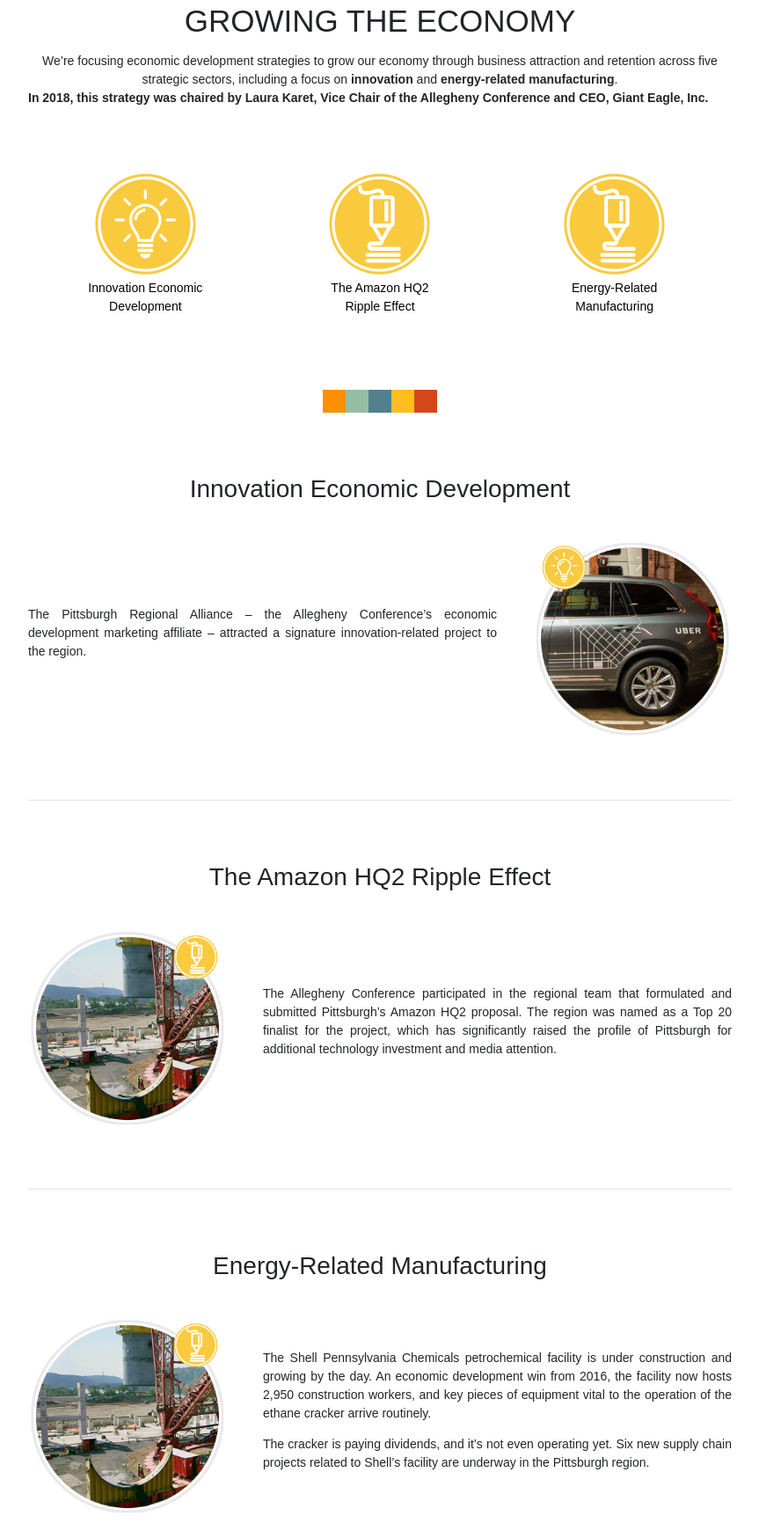
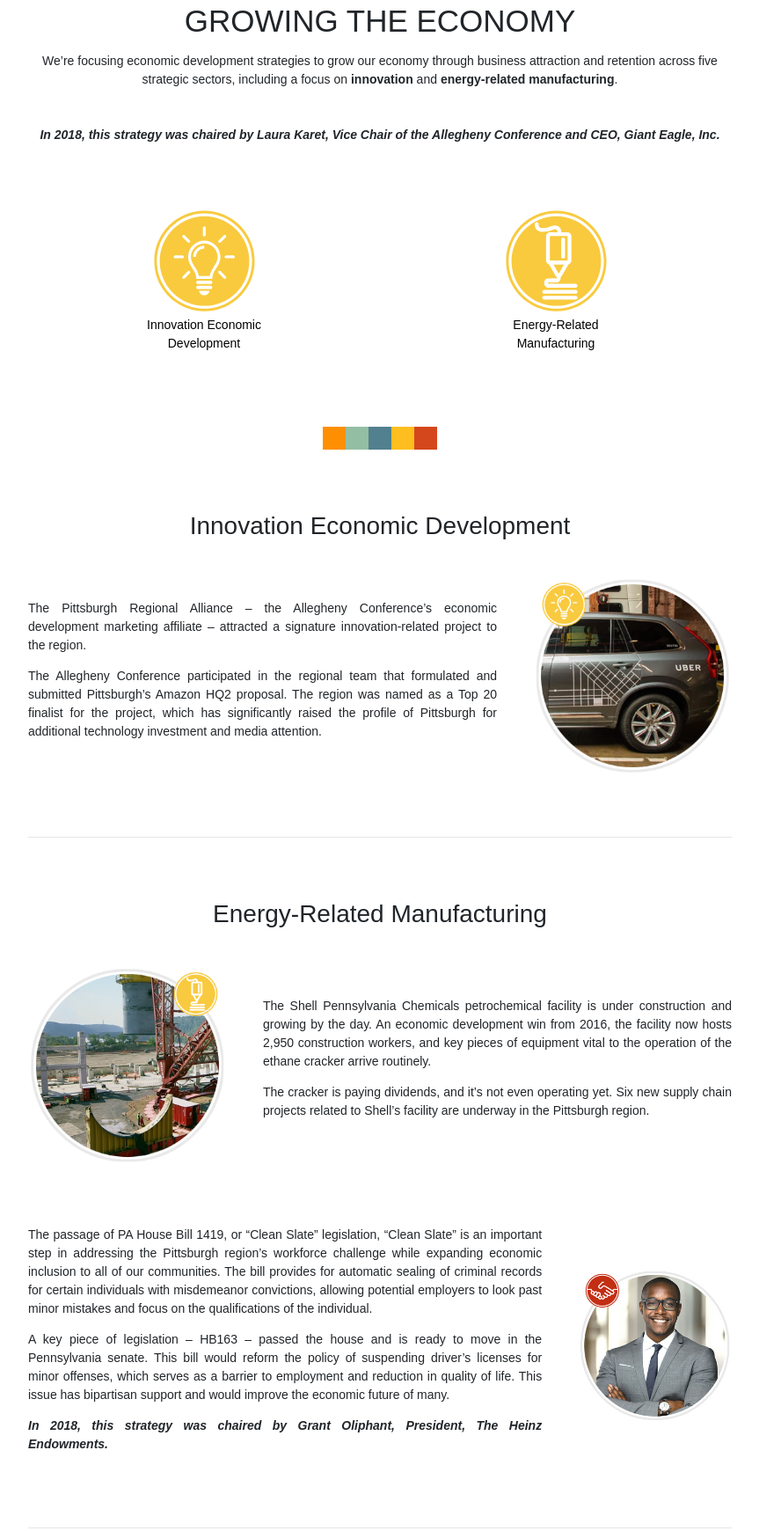
Before and after one commit to mknee123/annualmeeting2018, a website: page web/growing-economy.html in a window 1280 px wide. Shown: the part 420-2160 px from the top of the page at 88% size, without its empty margins (208-1071 px from the left). Drawn offline with nearby package versions, Linux system fonts and the light colour scheme; a web font is replaced by a local one.

Commit message:
Added images for Improving Competitiveness page and applied content

```diff
--- a/src/css/style.css
+++ b/src/css/style.css
@@ -20,6 +20,12 @@
 }
 p {
   text-align: justify;
+}
+strong {
+  font-weight: bold;
+}
+em {
+  font-style: italic;
 }
 img {
   display: block;
--- a/web/growing-economy.html
+++ b/web/growing-economy.html
@@ -99,16 +99,14 @@
         <h1 class="text-upper thin-margin-bottom">Growing the Economy</h1>
 
         <p class="entry-content">We’re focusing economic development strategies to grow our economy through business attraction and retention across five strategic sectors, including a focus on <strong>innovation</strong> and <strong>energy-related manufacturing</strong>.</p>
-        <p><em><strong>In 2018, this strategy was chaired by Laura Karet, Vice Chair of the Allegheny Conference and CEO, Giant Eagle, Inc.</strong></em></p>
+        <p class="margin-top text-center"><em><strong>In 2018, this strategy was chaired by Laura Karet, Vice Chair of the Allegheny Conference and CEO, Giant Eagle, Inc.</strong></em></p>
       </div><!--close of entry-content-->
       <!-- icons of innovation Economy and Energy & Petrochemical Manufacturing -->
       <div class="flex-wrapper-icons medium-margin-top medium-margin-bottom">
         <div class="icon">
           <a href="#innovation-economy"><img src="dist/img/Icon_InnovationEconomy.svg" alt="icon for Innovation Economy" />Innovation Economic<br/> Development</a>
         </div>
-        <div class="icon">
-          <a href="#energy-petro-manu"><img src="dist/img/Icon_EnergyPetroManu.svg" alt="icon for Energy & Petrochemical Manufacturing" />The Amazon HQ2<br/> Ripple Effect</a>
-        </div>
+
         <div class="icon">
           <a href="#energy-petro-manu"><img src="dist/img/Icon_EnergyPetroManu.svg" alt="icon for Energy & Petrochemical Manufacturing" />Energy-Related<br/> Manufacturing</a>
         </div>
@@ -120,26 +118,20 @@
       <h2 class="medium-margin-top margin-bottom text-center">Innovation Economic Development</h2>
       <div class="medium-margin-bottom">
         <div class="flex-wrapper-content-reverse">
-          <p>The Pittsburgh Regional Alliance – the Allegheny Conference’s economic development marketing affiliate – attracted a signature innovation-related project to the region.  </p>
+          <div>
+            <p>The Pittsburgh Regional Alliance – the Allegheny Conference’s economic development marketing affiliate – attracted a signature innovation-related project to the region.  </p>
+            <p>The Allegheny Conference participated in the regional team that formulated and submitted Pittsburgh’s Amazon HQ2 proposal. The region was named as a Top 20 finalist for the project, which has significantly raised the profile of Pittsburgh for additional technology investment and media attention. </p>
+          </div>
           <img class="circle-graphic margin-left" src="dist/img/ieGraphic.png" alt="graphic for innovation economy" />
         </div>
       </div>
       <hr>
-      <!--The Amazon HQ2 Ripple Effect -->
-      <span id="energy-petro-manu"></span>
-      <h2 class="medium-margin-top margin-bottom text-center">The Amazon HQ2 Ripple Effect</h2>
-      <div class="medium-margin-bottom">
-        <div class="flex-wrapper-content">
-          <img class="circle-graphic margin-right" src="dist/img/epmGraphic.png" alt="graphic for Energy & Petrochemical Manufacturing" />
-          <p>The Allegheny Conference participated in the regional team that formulated and submitted Pittsburgh’s Amazon HQ2 proposal. The region was named as a Top 20 finalist for the project, which has significantly raised the profile of Pittsburgh for additional technology investment and media attention. </p>
-        </div>
-      </div>
-      <hr>
+
       <!--Energy Related Manufacturing -->
       <span id="energy-petro-manu"></span>
       <h2 class="medium-margin-top margin-bottom text-center">Energy-Related Manufacturing</h2>
       <div class="medium-margin-bottom">
-        <div class="flex-wrapper-content-reverse">
+        <div class="flex-wrapper-content">
           <img class="circle-graphic margin-right" src="dist/img/epmGraphic.png" alt="graphic for Energy & Petrochemical Manufacturing" />
           <div>
             <p>The Shell Pennsylvania Chemicals petrochemical facility is under construction and growing by the day. An economic development win from 2016, the facility now hosts 2,950 construction workers, and key pieces of equipment vital to the operation of the ethane cracker arrive routinely.</p>
@@ -147,6 +139,18 @@
           </div>
         </div>
       </div>
+
+      <div class="medium-margin-bottom">
+        <div class="flex-wrapper-content">
+          <div>
+            <p>The passage of PA House Bill 1419, or “Clean Slate” legislation, “Clean Slate” is an important step in addressing the Pittsburgh region’s workforce challenge while expanding economic inclusion to all of our communities. The bill provides for automatic sealing of criminal records for certain individuals with misdemeanor convictions, allowing potential employers to look past minor mistakes and focus on the qualifications of the individual.</p>
+            <p>A key piece of legislation – HB163 – passed the house and is ready to move in the Pennsylvania senate. This bill would reform the policy of suspending driver’s licenses for minor offenses, which serves as a barrier to employment and reduction in quality of life. This issue has bipartisan support and would improve the economic future of many.</p>
+            <p><strong><em>In 2018, this strategy was chaired by Grant Oliphant, President, The Heinz Endowments.</em></strong></p>
+          </div>
+          <img class="circle-graphic margin-left" src="dist/img/SectorCircle_EcoInclusion.jpg" alt="graphic for Economic Inclusion" />
+        </div>
+      </div>
+      <hr>
 
       <p><em>The Allegheny Conference’s<strong> 2018-19 Agenda: Creative a Next Generation Economy for All</strong> focuses on Growing the Economy and Improving the Region’s Competitiveness. View our progress on improving the region’s competitiveness <a href="improving-competitiveness.html">here</a>.</em></p>
     </main>
```
Also changed, not shown: web/improving-competitiveness.html (+28 -12 lines), src/img/SectorCircle_BizComp.jpg (added), src/img/SectorCircle_Community.jpg (added), src/img/SectorCircle_EcoInclusion.jpg (added), src/img/SectorCircle_Infrastructure.jpg (added), src/img/SectorCircle_WorkforceEd.jpg (added), src/img/Subbanner_Competitiveness.jpg (added), web/dist/css/style.css, web/dist/img/SectorCircle_BizComp.jpg (added), web/dist/img/SectorCircle_Community.jpg (added), web/dist/img/SectorCircle_EcoInclusion.jpg (added), web/dist/img/SectorCircle_Infrastructure.jpg (added), web/dist/img/SectorCircle_WorkforceEd.jpg (added), web/dist/img/Subbanner_Competitiveness.jpg (added).
